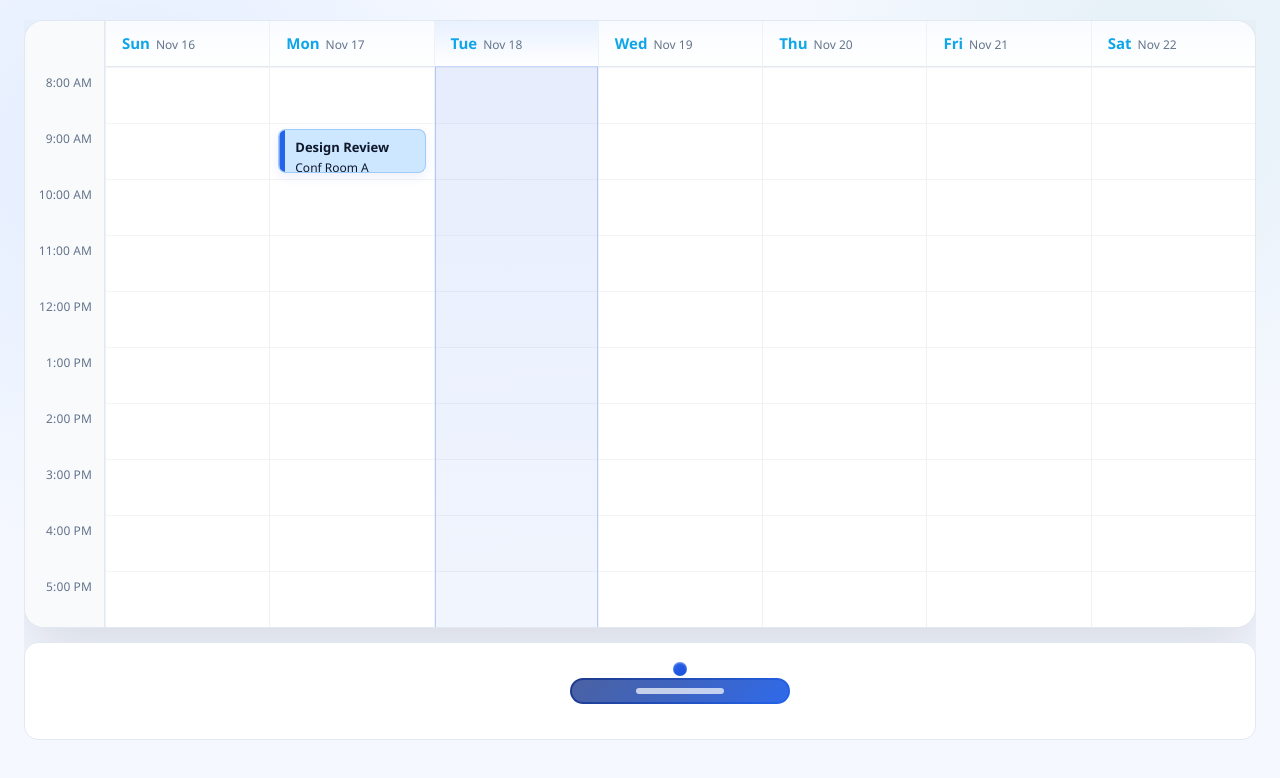
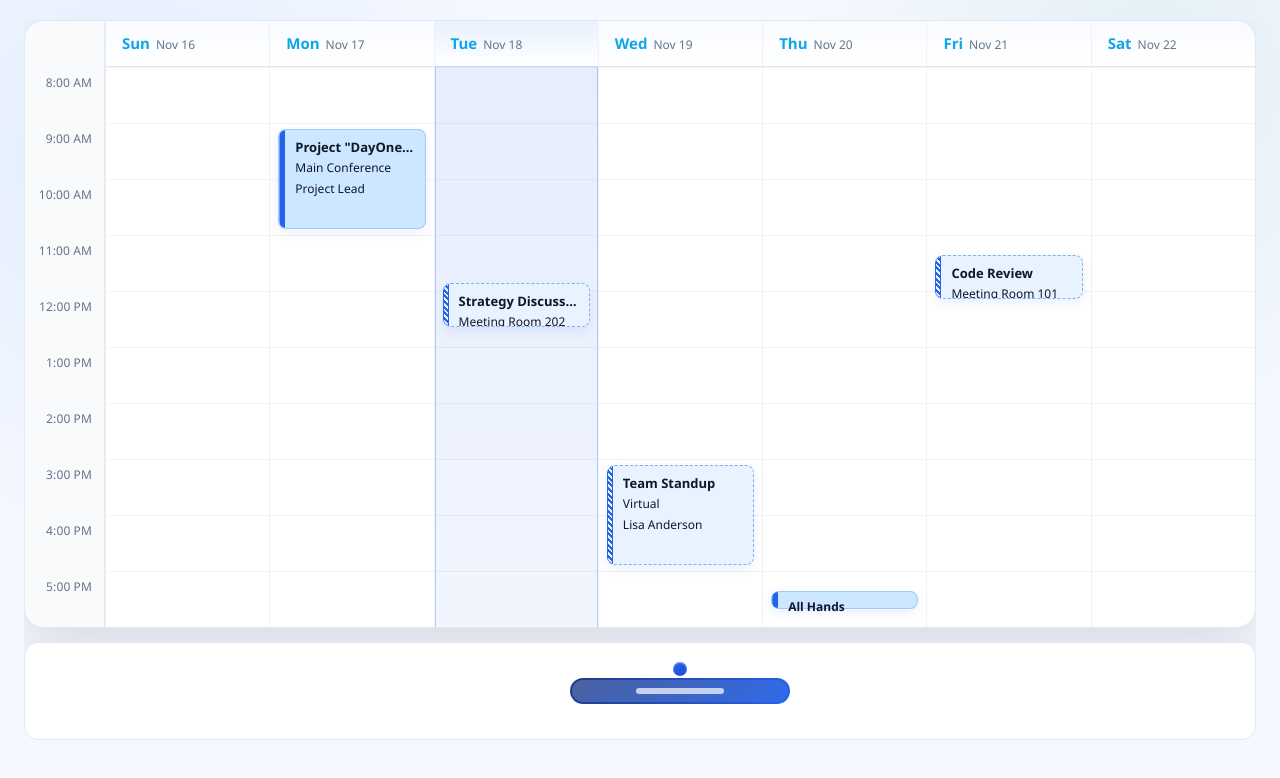
Before and after one commit to TangSoftwareLLC/Decline2.0, a React (Vite) app: page / in a window 1280 px wide. Shown: the top 778 px of the page. Built offline with nearby package versions, Linux system fonts and the light colour scheme.

Commit message:
update the MeetingBlock logic to randomize their appearance. Make Monday have a fixed 2-hr standup, with the fixed title "Project DayOne stand-up".

```diff
--- a/src/App.jsx
+++ b/src/App.jsx
@@ -1,6 +1,6 @@
 import { useCallback, useEffect, useMemo, useRef, useState } from 'react';
 import './App.css';
-import MeetingBlock from './components/MeetingBlock';
+import MeetingBlock, { MEETING_TITLES, ROOM_NAMES, ORGANIZER_NAMES } from './components/MeetingBlock';
 import Button from './components/Button';
 
 const START_HOUR = 8;
@@ -18,68 +18,52 @@ const PADDLE_MAX_DEFLECTION_DEG = 55; // max angle away from vertical on paddle
 
 const DAY_NAMES = ['Sun', 'Mon', 'Tue', 'Wed', 'Thu', 'Fri', 'Sat'];
 
-const INITIAL_MEETINGS = [
-  {
-    id: 'm1',
-    day: 1,
-    start: '09:00',
-    length: 60,
-    variant: 'accepted',
-    title: 'Design Review',
-    roomInfo: 'Conf Room A',
-    organizerInfo: 'Laura Chen',
-  // },
-  // {
-  //   id: 'm2',
-  //   day: 5,
-  //   start: '13:30',
-  //   length: 30,
-  //   variant: 'tentative',
-  //   title: '1:1 Sync',
-  //   roomInfo: 'Virtual',
-  //   organizerInfo: 'Anthony Ruiz',
-  // },
-  // {
-  //   id: 'm3',
-  //   day: 1,
-  //   start: '10:00',
-  //   length: 120,
-  //   variant: 'accepted',
-  //   title: 'Product Planning',
-  //   roomInfo: 'Board Room',
-  //   organizerInfo: 'Leadership',
-  // },
-  // {
-  //   id: 'm4',
-  //   day: 2,
-  //   start: '08:30',
-  //   length: 30,
-  //   variant: 'accepted',
-  //   title: 'Daily Standup',
-  //   roomInfo: 'Breakout 1',
-  //   organizerInfo: 'Delivery Team',
-  // },
-  // {
-  //   id: 'm5',
-  //   day: 3,
-  //   start: '15:00',
-  //   length: 60,
-  //   variant: 'tentative',
-  //   title: 'Customer Call',
-  //   roomInfo: 'Zoom Room',
-  //   organizerInfo: 'CS Team',
-  // },
-  // {
-  //   id: 'm6',
-  //   day: 4,
-  //   start: '11:00',
-  //   length: 60,
-  //   variant: 'accepted',
-  //   title: 'Engineering Sync',
-  //   roomInfo: 'Main Conference',
-  //   organizerInfo: 'Eng Leads',
-  },
-];
+// Helper: generate a randomized weekly set of meetings (one per day)
+const VARIANTS = ['tentative', 'accepted'];
+const POSSIBLE_LENGTHS = [15, 30, 60, 120];
+
+function randomChoice(arr) {
+  return arr[Math.floor(Math.random() * arr.length)];
+}
+
+function snapToQuarter(minutes) {
+  return Math.round(minutes / 15) * 15;
+}
+
+function generateWeeklyMeetings() {
+  const meetings = [];
+  // Only create meetings for weekdays (Mon-Fri -> day 1..5)
+  for (let day = 1; day <= 5; day += 1) {
+    // Monday (day === 1) should always have a 2-hour Project "DayOne" stand-up
+    let length = randomChoice(POSSIBLE_LENGTHS);
+    let startMinutes;
+    if (day === 1) {
+      length = 120;
+      // default Monday stand-up at 09:00
+      startMinutes = clampMeetingStart(9 * 60, length);
+    } else {
+      const earliest = START_HOUR * 60;
+      const latestStart = (END_HOUR * 60) - length;
+      const window = Math.max(earliest, latestStart) - earliest;
+      const rndOffset = Math.floor(Math.random() * Math.max(1, Math.floor(window / 15) + 1)) * 15;
+      startMinutes = clampMeetingStart(earliest + rndOffset, length);
+    }
+
+    const m = {
+      id: `m-${day}-${Date.now().toString(36).slice(-4)}-${Math.floor(Math.random() * 1000)}`,
+      day,
+      startMinutes,
+      length,
+      variant: day === 1 ? 'accepted' : randomChoice(VARIANTS),
+      title: day === 1 ? 'Project "DayOne" stand-up' : randomChoice(MEETING_TITLES),
+      roomInfo: day === 1 ? 'Main Conference' : randomChoice(ROOM_NAMES),
+      organizerInfo: day === 1 ? 'Project Lead' : randomChoice(ORGANIZER_NAMES),
+      isRemoving: false,
+    };
+    meetings.push(m);
+  }
+  return meetings;
+}
 
 const hourMarks = Array.from({ length: (END_HOUR - START_HOUR) + 1 }, (_, idx) => {
   const hour = START_HOUR + idx;
@@ -142,11 +126,7 @@ const clampMeetingStart = (startMinutes, length) => {
 function App() {
   const [slotHeight, setSlotHeight] = useState(computeSlotHeight);
   const [currentMinutes, setCurrentMinutes] = useState(getCurrentMinutes);
-  const [meetings, setMeetings] = useState(() => INITIAL_MEETINGS.map((meeting) => ({
-    ...meeting,
-    startMinutes: parseTimeString(meeting.start),
-    isRemoving: false,
-  })));
+  const [meetings, setMeetings] = useState(() => generateWeeklyMeetings());
   const [paddleX, setPaddleX] = useState(0);
   const paddleRef = useRef(null);
   const paddleLaneRef = useRef(null);
@@ -784,11 +764,7 @@ function App() {
           <div className="cleared-overlay" role="dialog" aria-live="polite">
             <div className="cleared-content">
               <div className="cleared-text">You have cleared all meetings this week.</div>
-              <Button variant="primary" onClick={() => setMeetings(INITIAL_MEETINGS.map((m) => ({
-                ...m,
-                startMinutes: parseTimeString(m.start),
-                isRemoving: false,
-              })))}>
+              <Button variant="primary" onClick={() => setMeetings(generateWeeklyMeetings())}>
                 Next
               </Button>
             </div>
--- a/src/components/MeetingBlock.jsx
+++ b/src/components/MeetingBlock.jsx
@@ -110,3 +110,6 @@ const MeetingBlock = ({
 };
 
 export default MeetingBlock;
+
+// Export raw data arrays so other modules can build deterministic/randomized meetings
+export { MEETING_TITLES, ROOM_NAMES, ORGANIZER_NAMES };
```
